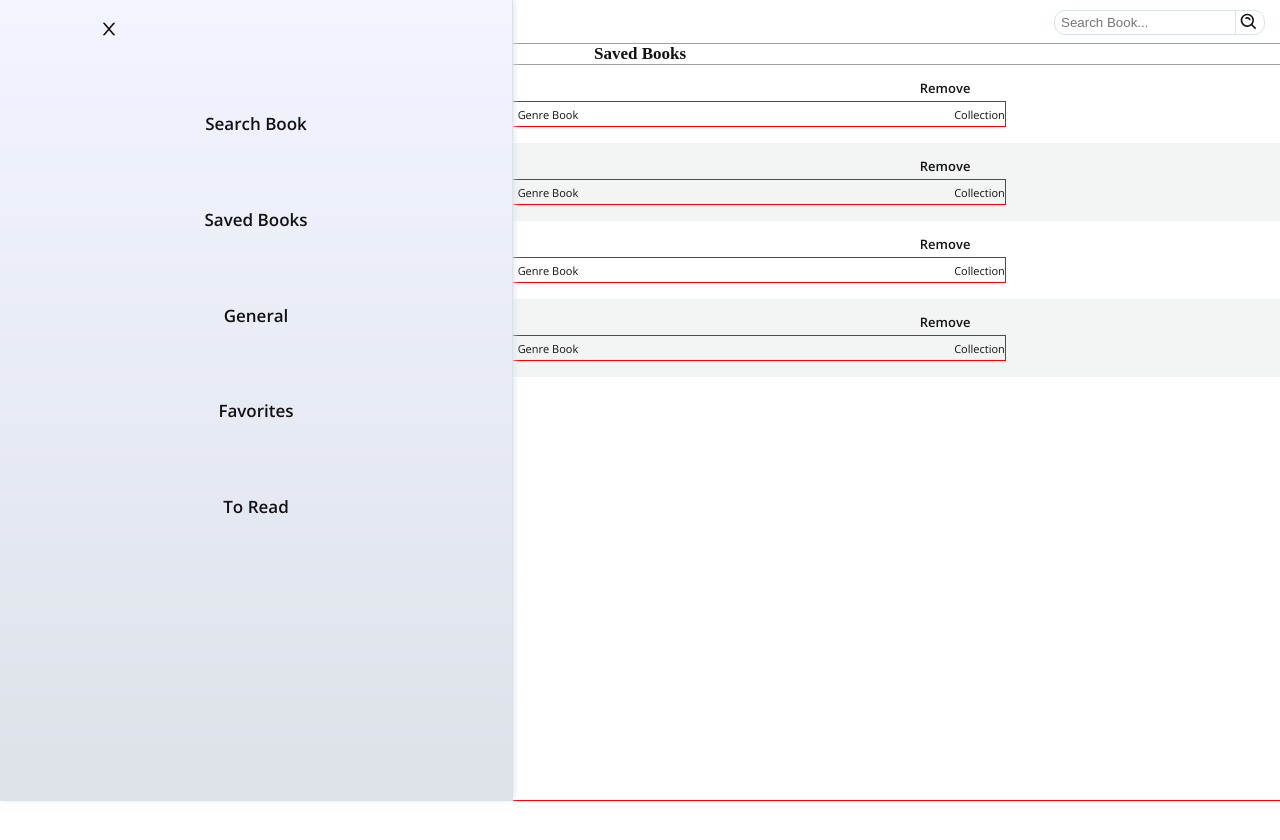
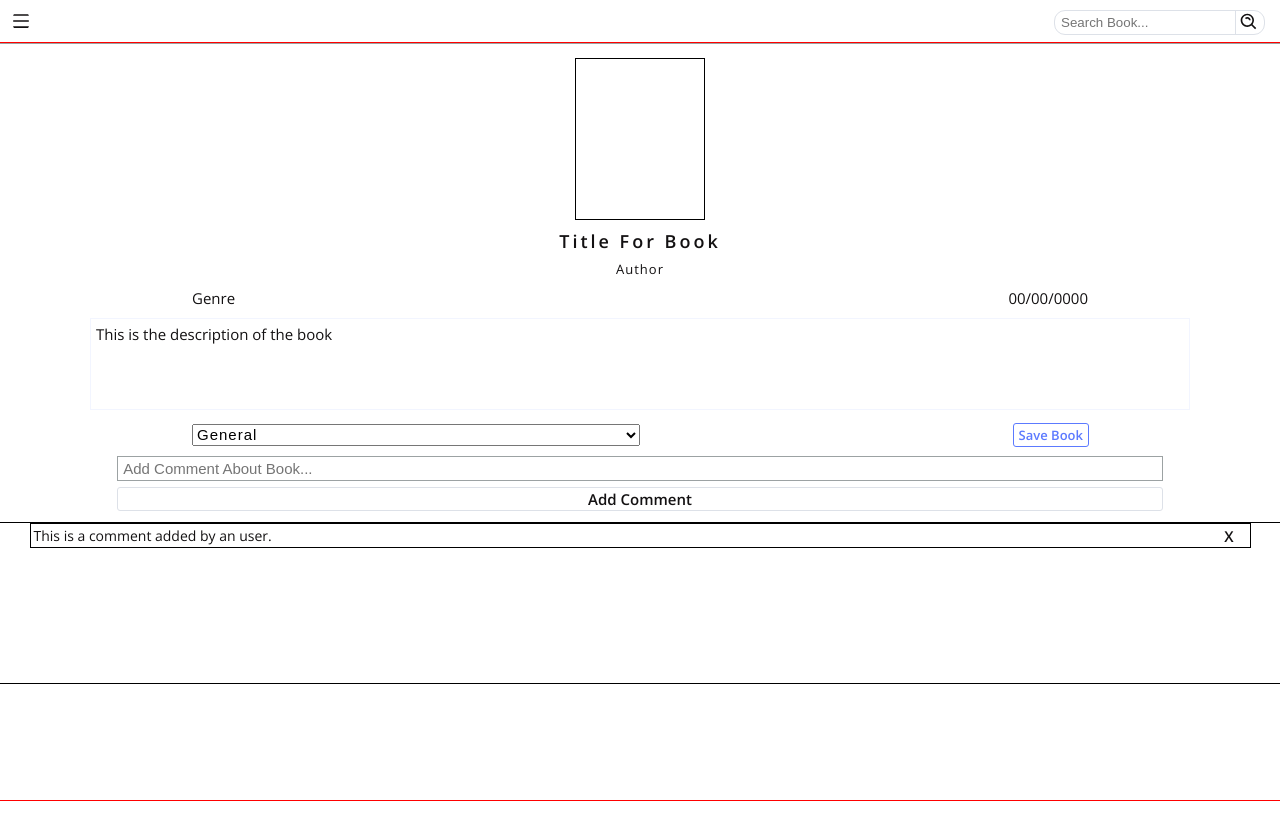
Before and after one commit to Rio0628/book-finder, a React (Create React App) app: page / in a window 1280 px wide. Shown: the top 840 px of the page. Built offline with nearby package versions, Linux system fonts and the light colour scheme; a web font is replaced by a local one.

Commit message:
Created Comp
- Created the IndBookView component and gave it its initial styling and positioning.
- Instead of doing two separated book views they will be combine and in the case of the book not being saved or it does not have any comments it will display a message.

```diff
--- a/src/App.js
+++ b/src/App.js
@@ -39,10 +39,10 @@ class App extends Component {
           </div>
         </div> */}
 
-        {/* <IndBookView /> */}
-        <SavedBooks />
+        <IndBookView />
+        {/* <SavedBooks /> */}
 
-        <div className='sidebar'>
+        {/* <div className='sidebar'>
           <AiOutlineClose className='sidebarBtnOpen'/>
 
           <div className='categoriesCntr'>
@@ -52,7 +52,7 @@ class App extends Component {
             <p className='category'>Favorites</p>
             <p className='category'>To Read</p>
           </div>
-        </div>
+        </div> */}
 
       </div>
     );
--- a/src/components/IndBookView.js
+++ b/src/components/IndBookView.js
@@ -0,0 +1,42 @@
+import React from 'react';
+
+const IndBookView = () => {
+    return (
+        <div className='indBookView'>
+
+            <div className='thumbnail'></div>
+
+            <p className='titleBook'>Title For Book</p>
+            <p className='authorBook'>Author</p>
+
+            <div className='dateGenreCntr'>
+                <p className='genreBook'>Genre</p>
+                <p className='publishDateBook'>00/00/0000</p>
+            </div>
+
+            <p className='descriptionBook'>This is the description of the book </p>
+
+            <div className='saveBookCntr'>
+                <select className='cllctnBook'>
+                    <option>General</option>
+                    <option>Favorite</option>
+                    <option>To Read</option>
+                </select>
+
+                <div className='saveBtn'>Save Book</div>
+            </div>
+
+            <div className='addCommentCntr'>
+                <input className='addComment' placeholder='Add Comment About Book...'/>
+
+                <div className='addBtn'>Add Comment</div>
+            </div>
+
+            <div className='commentsCntr'>
+                <p className='indComment'>This is a comment added by an user. <p>X</p></p>
+            </div>
+        </div>
+    );
+}
+
+export default IndBookView;
--- a/src/index.css
+++ b/src/index.css
@@ -225,7 +225,7 @@ body {
 
 /* -- SAVED BOOKS STYLES -- */
 
-.savedBooksCntr {
+.savedBooksCntr{
   position: relative;
   bottom: 1rem;
   height: 100vh;
@@ -262,3 +262,216 @@ body {
   background: none;
   transition: .125s ease-in-out;
 }
+
+/* -- IND BOOK STYLES -- */
+
+.indBookView {
+  position: relative;
+  display: flex;
+  flex-direction: column;
+  align-items: center;
+  /* bottom: 1rem; */
+  height: 100vh;
+  outline: 1px solid red;
+}
+
+.thumbnail {
+  position: relative;
+  top: 1rem;
+  height: 10rem;
+  width: 8rem;
+  outline: 1px solid black;
+}
+
+.titleBook {
+  position: relative;
+  top: .5rem;
+  width: 70%;
+  font-size: 18px;
+  font-weight: 600;
+  letter-spacing: 3px;
+  text-align: center;
+  /* outline: 1px solid red; */
+}
+
+.authorBook {
+  position: relative;
+  bottom: 1rem;
+  font-size: 13px;
+  letter-spacing: 1px;
+  /* outline: 1px solid red; */
+}
+
+.dateGenreCntr {
+  position: relative;
+  bottom: 1.2rem;
+  display: flex;
+  justify-content: space-between;
+  width: 70%;
+  height: 1.3rem;
+  font-size: 15px;
+  align-items: center;
+  /* outline: 1px solid red; */
+}
+
+.descriptionBook {
+  position: relative;
+  bottom: 1.5rem;
+  height: 5rem;
+  width: 85%;
+  font-size: 15px;
+  padding: 5px;
+  outline: 1px solid #f2f5ff;
+}
+
+.saveBookCntr {
+  position: relative;
+  bottom: 1.5rem;
+  width: 70%;
+  display: flex;
+  justify-content: space-between;
+  /* outline: 1px solid black; */
+}
+
+.cllctnBook {
+  width: 50%;
+  font-size: 15px;
+  letter-spacing: 1px;
+}
+
+.saveBtn {
+  font-size: 13px;
+  font-weight: 600;
+  padding: 2px 5px;
+  color: #5c7aff;
+  outline: 1px solid #5c7aff;
+  border-radius: 2px;
+  cursor: pointer;
+}
+
+.saveBtn:hover {
+  background: #5c7aff;
+  color: #fff;
+  transition: .2s ease-in-out;
+}
+
+.saveBtn:active {
+  outline: 3px solid #5c7aff;
+  color: #5c7aff;
+  background: none;
+  transition: .2s ease-in-out;
+}
+
+.addCommentCntr {
+  position: relative;
+  display: flex;
+  flex-direction: column;
+  align-items: center;
+  bottom: .8rem;
+  width: 85%;
+  /* outline: 1px solid red; */
+}
+
+.addComment {
+  outline: 1px solid #9ca2a3;
+  border: none;
+  width: 95%;
+  font-size: 15px;
+  height: 1.2rem;
+  padding: 2px 5px;
+}
+
+.addComment:focus {
+  border: none;
+}
+
+.addBtn {
+  position: relative;
+  top: 8px;
+  width: 95%;
+  font-size: 15px;
+  font-weight: 600;
+  text-align: center;
+  padding: 1px 5px;
+  outline: 1px solid #dde1e8;
+  border-radius: 2px;
+  cursor: pointer;
+}
+
+.addBtn:hover {
+  outline: 1px solid #5c7aff;
+  color: #5c7aff;
+  transition: .1s ease-in-out;
+}
+
+.addBtn:active {
+  outline: none;
+  background: #5c7aff;
+  color: #fff;
+  transition: .1s ease-in-out;
+}
+
+.commentsCntr {
+  position: relative;
+  top: .5rem;
+  display: flex;
+  flex-direction: column;
+  align-items: center;
+  width: 100vw;
+  height: 10rem;
+  outline: 1px solid black;
+  overflow-x: hidden;
+  overflow-y: scroll;
+}
+
+.commentsCntr:--webkit-scrollbar {
+  width: 0px;
+}
+
+
+
+.indComment {
+  position: relative;
+  bottom: .8rem;
+  display: flex;
+  justify-content: space-between;
+  align-items: center;
+  width: 95%;
+  font-size: 14px;
+  padding: 2px 0px 2px 3px;
+  outline: 1px solid black;
+}
+
+.indComment p {
+  position: absolute;
+  right: .8rem;
+  font-size: 15px;
+  font-weight: 600;
+  cursor: pointer;
+  padding: 0px 3px;
+  /* outline: 1px solid red; */
+  border-radius: 3px;
+}
+
+.indComment p:hover {
+  background: #d00000;
+  color: #FFF;
+  transition: .2s ease-in-out;
+}
+
+.indComment p:active {
+  background: none;
+  color: #d00000;
+  transition: .1s ease-in-out;
+}
+
+/*
+
+            <div className='addCommentCntr'>
+                <input className='addComment' placeholder='Add Comment About Book...'/>
+
+                <div className='addBtn'>Add Comment</div>
+            </div>
+
+            <div className='commentsCntr'>
+                <p className='indComment'>T */
```
